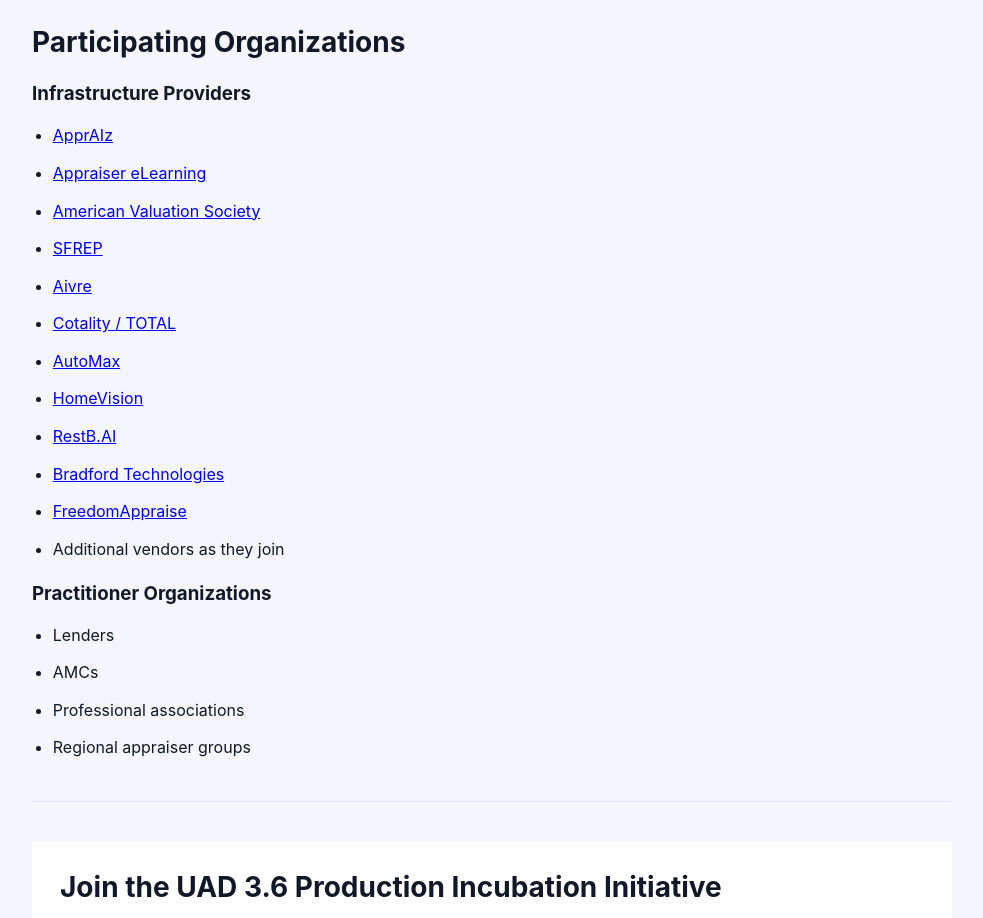
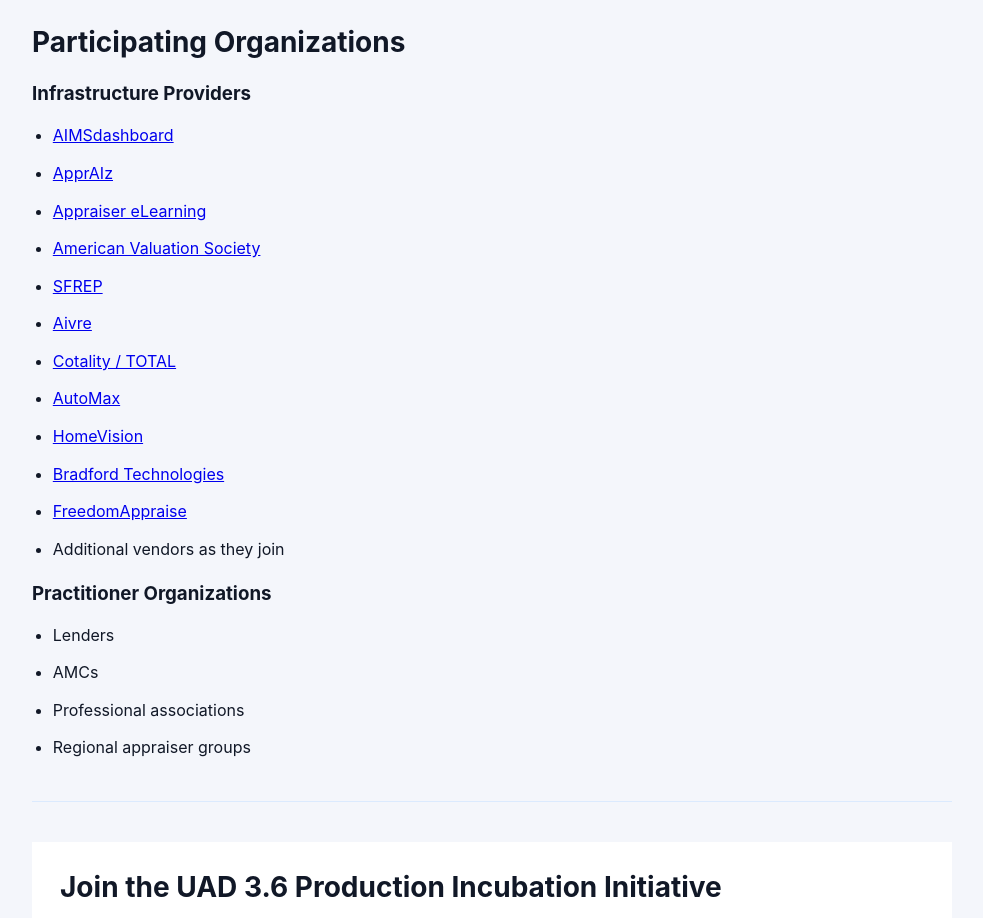
Before and after one commit to UAD36Admin/UAD36Reactapp, a React (Vite) app: page / in a window 1280 px wide. Shown: the part 4760-5678 px from the top of the page, without its empty margins (148-1131 px from the left). Built offline with nearby package versions, Linux system fonts and the light colour scheme; the HTML template or start-up script is replaced by a standard one.

Commit message:
add aimsdashboard

```diff
--- a/src/App.jsx
+++ b/src/App.jsx
@@ -241,6 +241,12 @@
           <h3>Infrastructure Providers</h3>
 
           <ul>
+                <li>
+        <a href="https://aimsdashboard.com/" target="_blank">
+            AIMSdashboard
+        </a>
+    </li>
+
             <li>
         <a href="https://www.appraiz.biz/" target="_blank">
             ApprAIz
@@ -288,13 +294,8 @@
         </a>
     </li>
 
-    <li>
-        <a href="https://restb.ai/" target="_blank">
-            RestB.AI
-        </a>
-    </li>
 
-    <li>
+        <li>
         <a href="https://bradfordsoftware.com/" target="_blank">
             Bradford Technologies
         </a>
```
